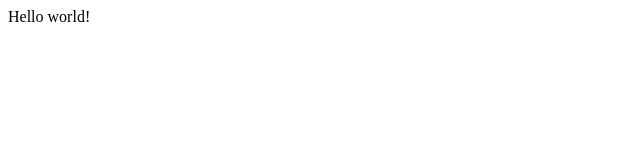
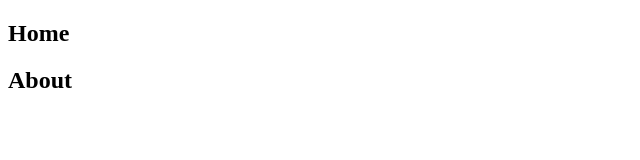
Before and after one commit to FarhanaFKhan/lunchies, a Gatsby site: page / in a window 1280 px wide. Shown: the whole page, without its empty margins (0-640 px from the left). Built offline with nearby package versions, Linux system fonts and the light colour scheme; Gatsby itself is replaced by a stand-in of ours.

Commit message:
getting started

```diff
--- a/src/pages/index.js
+++ b/src/pages/index.js
@@ -1,5 +1,12 @@
 import React from "react"
 
 export default function Home() {
-  return <div>Hello world!</div>
+  return (
+    <section>
+      <div>
+        <h1>Home</h1>
+        <h1>About</h1>
+      </div>
+    </section>
+  )
 }
```
Also changed, not shown: src/pages/about.js (added, +10 -0 lines).
